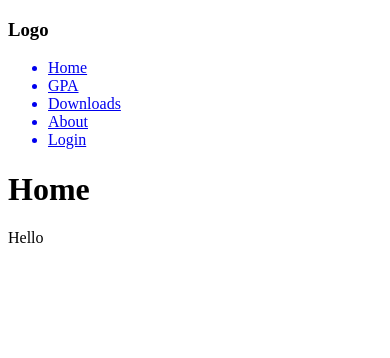
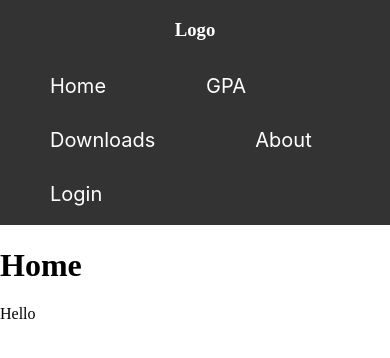
Before and after one commit to SeanIlagan123/front-end-web, a React (Create React App) app: page / in a window 390 px wide. Shown: the top 358 px of the page. Built offline with nearby package versions, Linux system fonts and the light colour scheme; no server answers.

Commit message:
Made some changes to Nav.js, file is more clean now. Also started working on CSS for the Navbar. Right now it is responsive. Will add a dropdown in the NavBar

```diff
--- /dev/null
+++ b/src/components/CSS/Nav.css
@@ -0,0 +1,40 @@
+.topnav {
+  background-color: #333;
+  overflow: hidden;
+  color: white;
+  text-align: center;
+}
+
+ul {
+  list-style-type: none;
+  margin: 0;
+  padding: 0;
+  overflow: hidden;
+  background-color: #333;
+  display: inline-block;
+}
+
+li {
+  float: left;
+  display: block;
+  color: white;
+  padding: 15px 50px;
+  text-decoration: none;
+  font-size: 20px;
+  font-family: -apple-system, BlinkMacSystemFont, 'Segoe UI', Roboto, Oxygen, Ubuntu, Cantarell, 'Open Sans', 'Helvetica Neue', sans-serif;
+}
+
+.topnav li:hover {
+  background-color: #ddd;
+  color: black;
+}
+
+.topnav li.active {
+  background-color: #4caf50;
+  color: white;
+}
+
+body {
+  margin: 0;
+  padding: 0;
+}
--- a/src/components/Nav.js
+++ b/src/components/Nav.js
@@ -1,10 +1,10 @@
 import React from "react";
 import { Link } from "react-router-dom";
+import "./CSS/Nav.css";
 class Nav extends React.Component {
   render() {
     return (
-      <div>
-        {!this.props.login /* check if a user is logged in  */ ? (
+      <div className = "topnav">
         <nav>
           <h3>Logo</h3>
           <ul>
@@ -20,35 +20,17 @@ class Nav extends React.Component {
             <Link to="/about">
               <li>About</li>
             </Link>
+            {!this.props.login ? (
               <Link to="/login">
                 <li>Login</li>
               </Link>
-            </ul>
-          </nav>
             ) : (
-          <div>
-            <nav>
-              <h3>Logo</h3>
-              <ul>
-                <Link to="/">
-                  <li>Home</li>
-                </Link>
-                <Link to="/gradepointaverage">
-                  <li>GPA</li>
-                </Link>
-                <Link to="/downloads">
-                  <li>Downloads</li>
-                </Link>
-                <Link to="/about">
-                  <li>About</li>
-                </Link>
               <Link to="/" onClick={this.props.userLogout}>
                 <li>Logout</li>
               </Link>
+            )}
           </ul>
         </nav>
-          </div>
-        )}
       </div>
     );
   }
```
Also changed, not shown: src/App.css (line endings or trailing spaces). Lines whose indentation alone changed are shown as unchanged.
